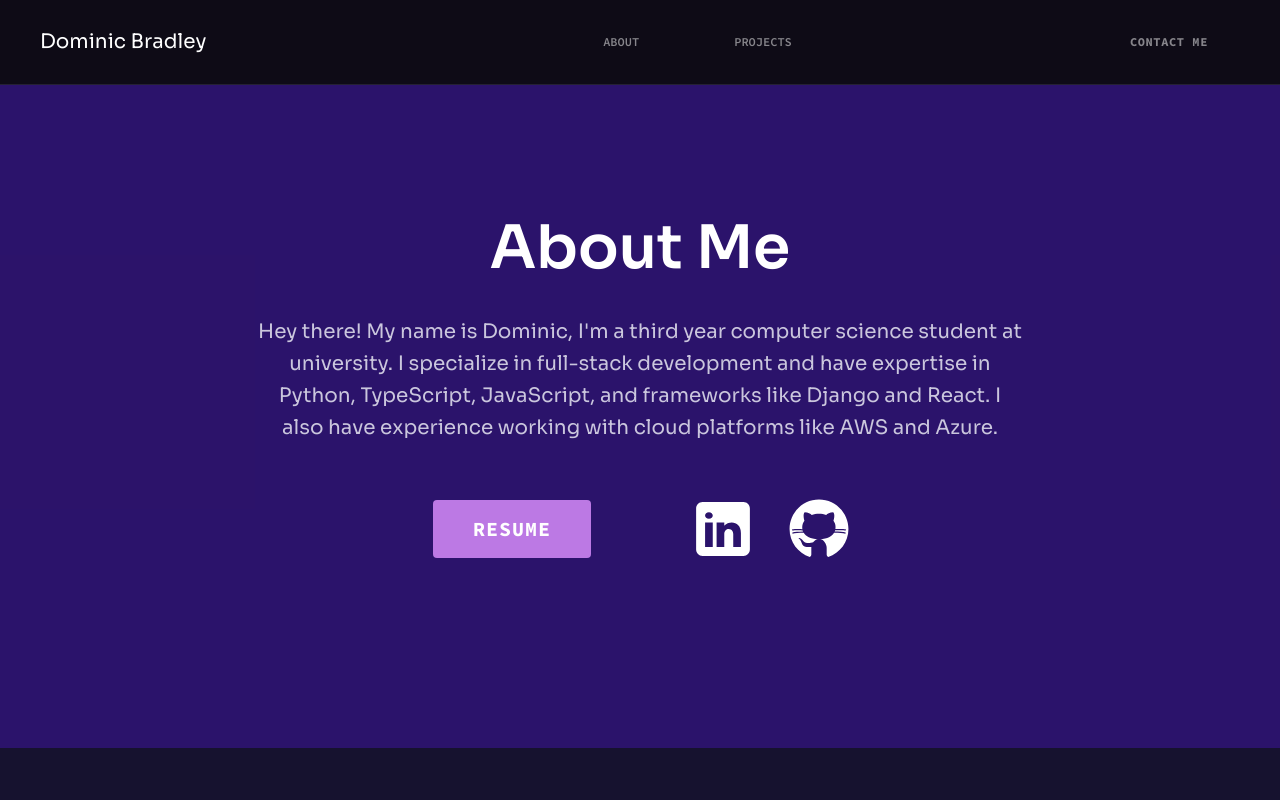
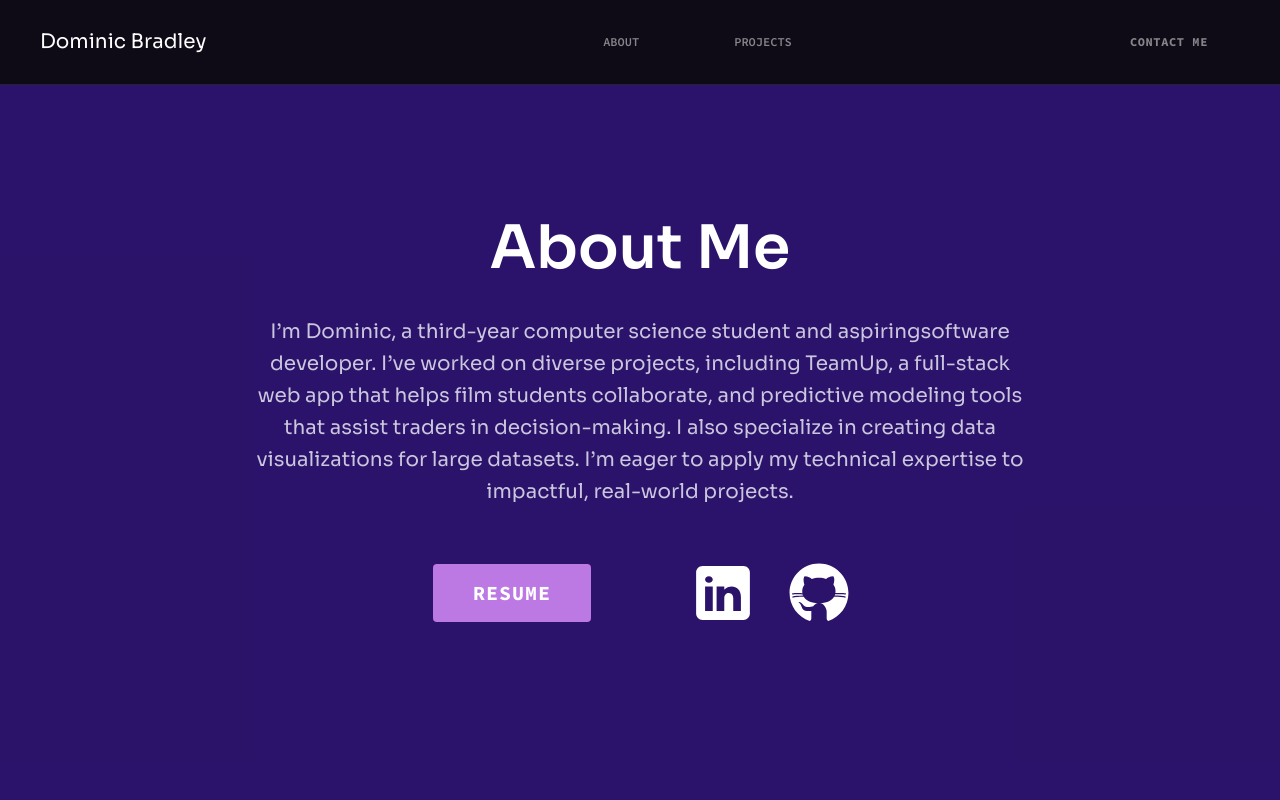
Before and after one commit to dbradley2003/my-web-portfolio, a React (Vite) app: page / in a window 1280 px wide. Shown: the top 800 px of the page. Built offline with nearby package versions, Linux system fonts and the light colour scheme.

Commit message:
text update aboutme

```diff
--- a/src/components/ui/AboutMe.tsx
+++ b/src/components/ui/AboutMe.tsx
@@ -16,12 +16,14 @@ export const AboutMe = () => {
         <div className="max-w-[62rem] mx-auto text-center mb-[3.5rem] lg:mb-[6.875rem]  ">
           <div className=" space-y-4 lg:space-y-8 mb-6 lg:mb-8">
             <h1 className="h1 "> About Me</h1>
-            <p className="body-1 max-w-3xl mx-auto mb-6 text-n-2 lg:mb-8">
-              Hey there! My name is Dominic, I'm a third year computer science
-              student at university. I specialize in full-stack development and
-              have expertise in Python, TypeScript, JavaScript, and frameworks
-              like Django and React. I also have experience working with cloud
-              platforms like AWS and Azure.
+            <p className="body-1 max-w-3xl  mx-auto mb-6 text-n-2 lg:mb-8">
+              I’m Dominic, a third-year computer science student and
+              aspiringsoftware developer. I’ve worked on diverse projects,
+              including TeamUp, a full-stack web app that helps film students
+              collaborate, and predictive modeling tools that assist traders in
+              decision-making. I also specialize in creating data visualizations
+              for large datasets. I’m eager to apply my technical expertise to
+              impactful, real-world projects.
             </p>
           </div>
 
```
